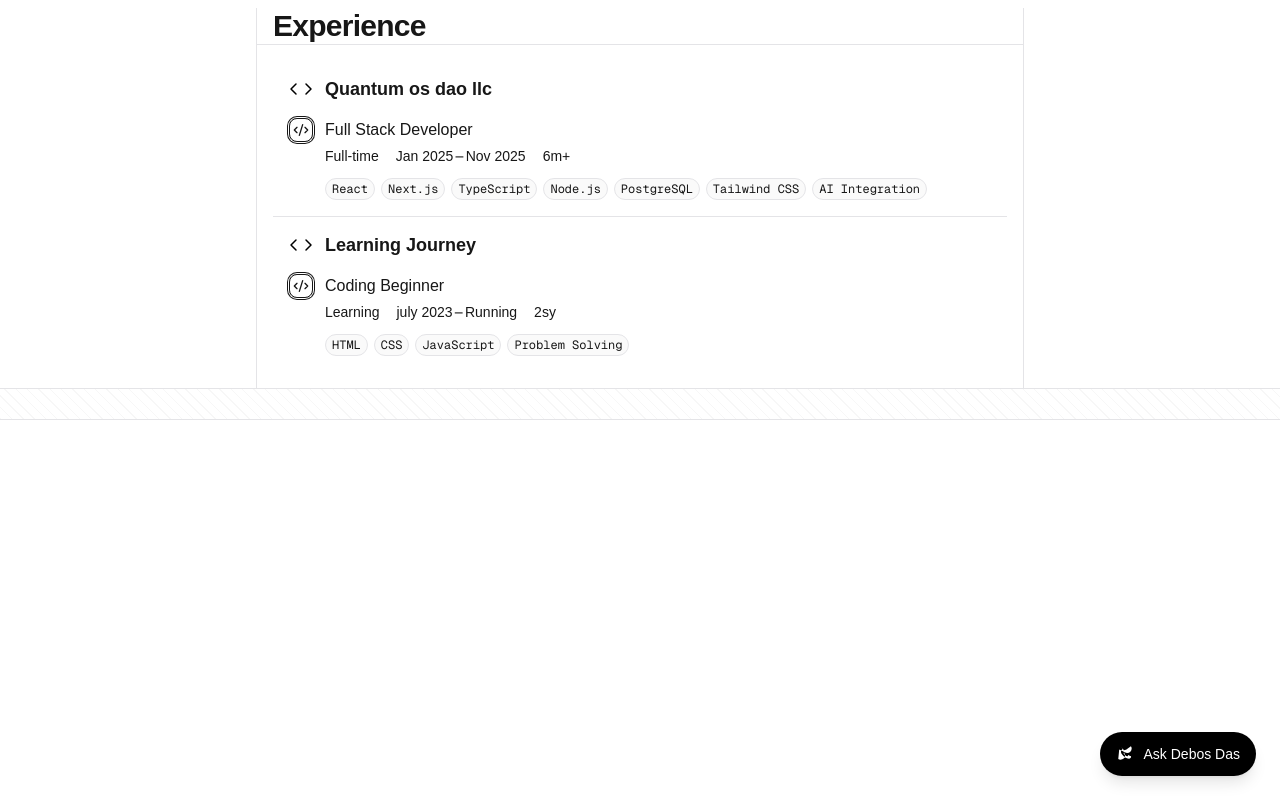
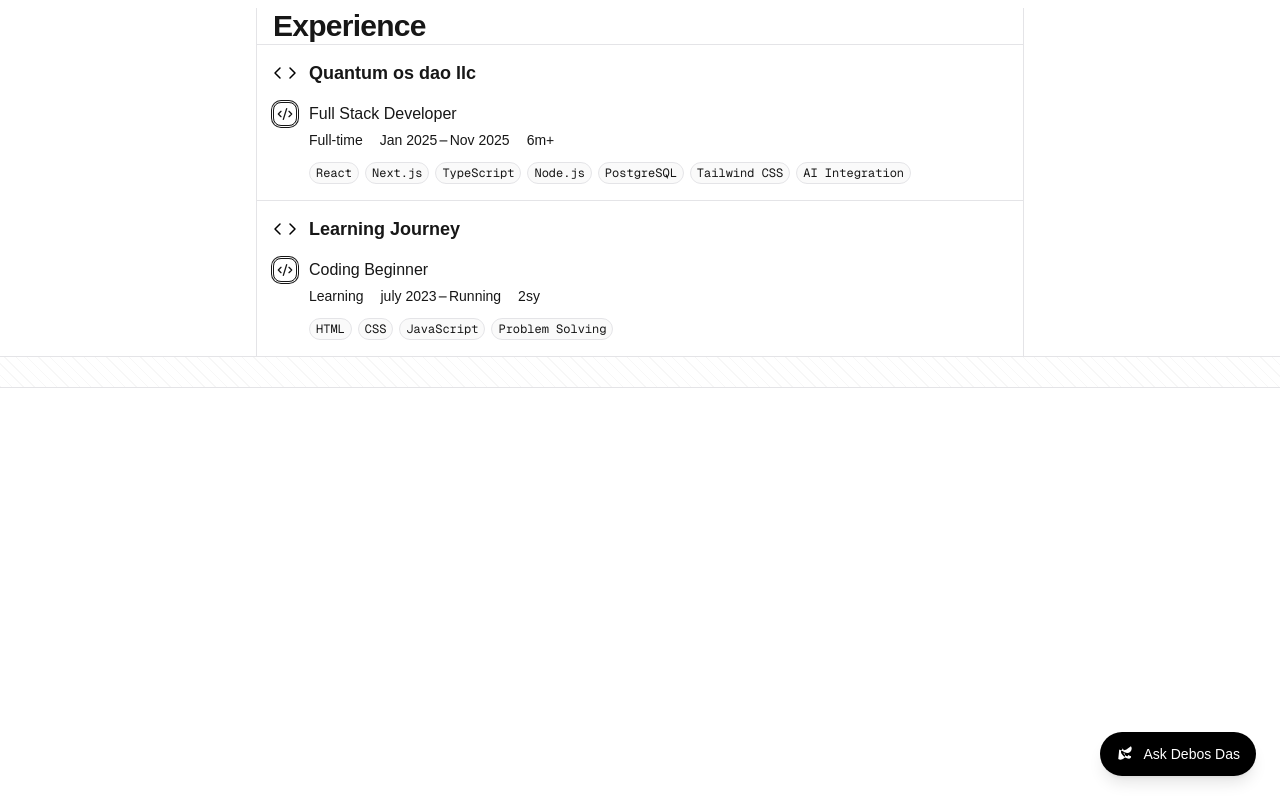
Before and after one commit to Debos602/latest-portfolio, a Next.js app: page /experience in a window 1280 px wide. Built offline with nearby package versions, Linux system fonts and the light colour scheme.

Commit message:
fix error

```diff
--- a/src/components/experience.tsx
+++ b/src/components/experience.tsx
@@ -149,7 +149,7 @@ export default function Experience() {
         <h2 className="experience-header px-4 font-heading text-3xl font-semibold tracking-tight border-b border-[lab(90.6853%_0.399232_-1.45452)] ">Experience</h2>
       </header>
 
-      <div className="p-0 md:p-4">
+      <div>
         {experience.map((group) => (
           <div key={group.name} className="experience-group space-y-4 border-b border-[lab(90.6853%_0.399232_-1.45452)] p-4 last:border-none">
             <div className="flex items-center gap-3">
```
